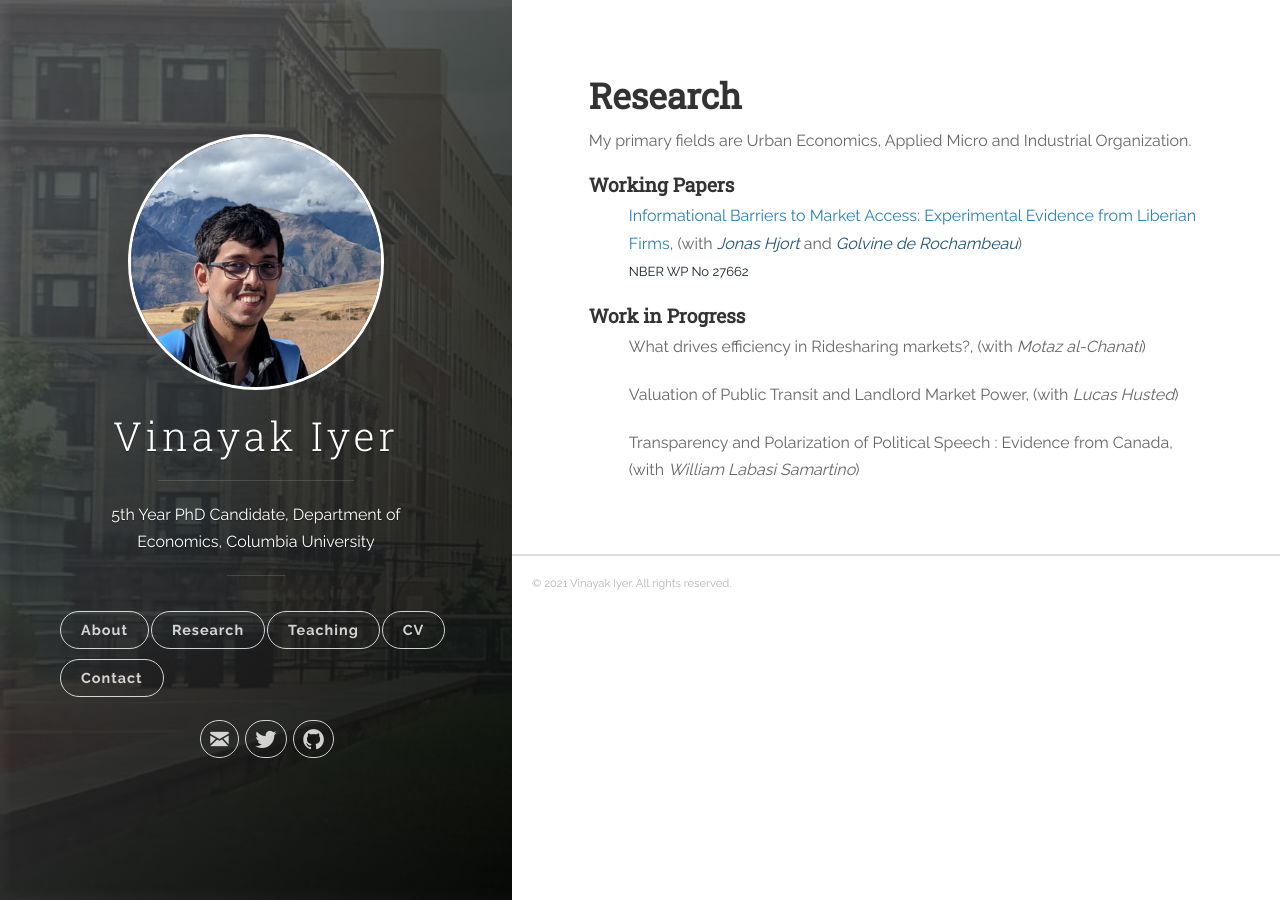
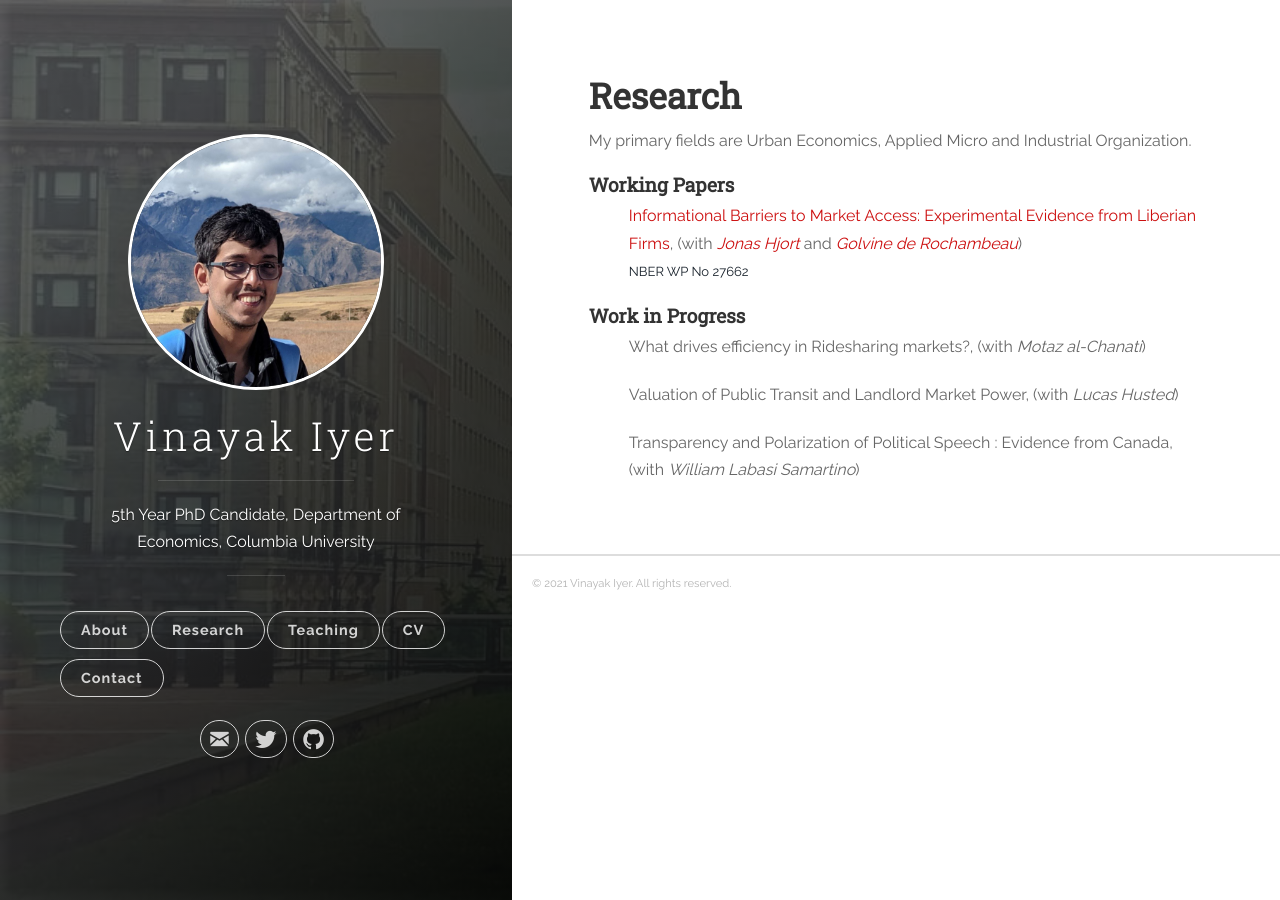
Before and after one commit to vinayakiyer/vinayakiyer.github.io, a Jekyll site: the page built from _posts/2018-06-13-research.markdown, in a window 1280 px wide. Built offline with Jekyll 4.4.1, drawn with Linux system fonts in a browser that asks for light colours.

Commit message:
Update 2018-06-13-research.markdown

```diff
--- a/_posts/2018-06-13-research.markdown
+++ b/_posts/2018-06-13-research.markdown
@@ -21,7 +21,7 @@ tags: [jekyll]
 
 <h4 id="working-papers"><strong>Working Papers</strong></h4>
 <ul>
-  <p><b><font size="3"><span style="color:#505050;"><a href="{{ site.baseurl }}/files/HjortIyerDeRochambeau_073020.pdf" style="color:#2980b9;" target="_blank">Informational Barriers to Market Access: Experimental Evidence from Liberian Firms</a></span></font>, <font size="3">(with <a href="https://sites.google.com/site/jonashjort/" style="color:#1a5276;" target="_blank"><em>Jonas Hjort</em></a> and <a href="https://golvine.com/" style="color:#1a5276;" target="_blank"><em>Golvine de Rochambeau</em></a>)</font></b>
+  <p><b><font size="3"><span style="color:#505050;"><a href="{{ site.baseurl }}/files/HjortIyerDeRochambeau_073020.pdf" style="color:#cc0e0e;" target="_blank">Informational Barriers to Market Access: Experimental Evidence from Liberian Firms</a></span></font>, <font size="3">(with <a href="https://sites.google.com/site/jonashjort/" style="color:#cc0e0e;" target="_blank"><em>Jonas Hjort</em></a> and <a href="https://golvine.com/" style="color:#cc0e0e;" target="_blank"><em>Golvine de Rochambeau</em></a>)</font></b>
   <br/><font size="2"><a href="https://www.nber.org/papers/w27662?utm_campaign=ntwh" style="color:#17202a;">NBER WP No 27662</a></font></p></ul>
 
 <!--(<a href=".{{ site.baseurl }}/files/Paper2.pdf" target="_blank"><em>Draft</em></a>)-->
```
